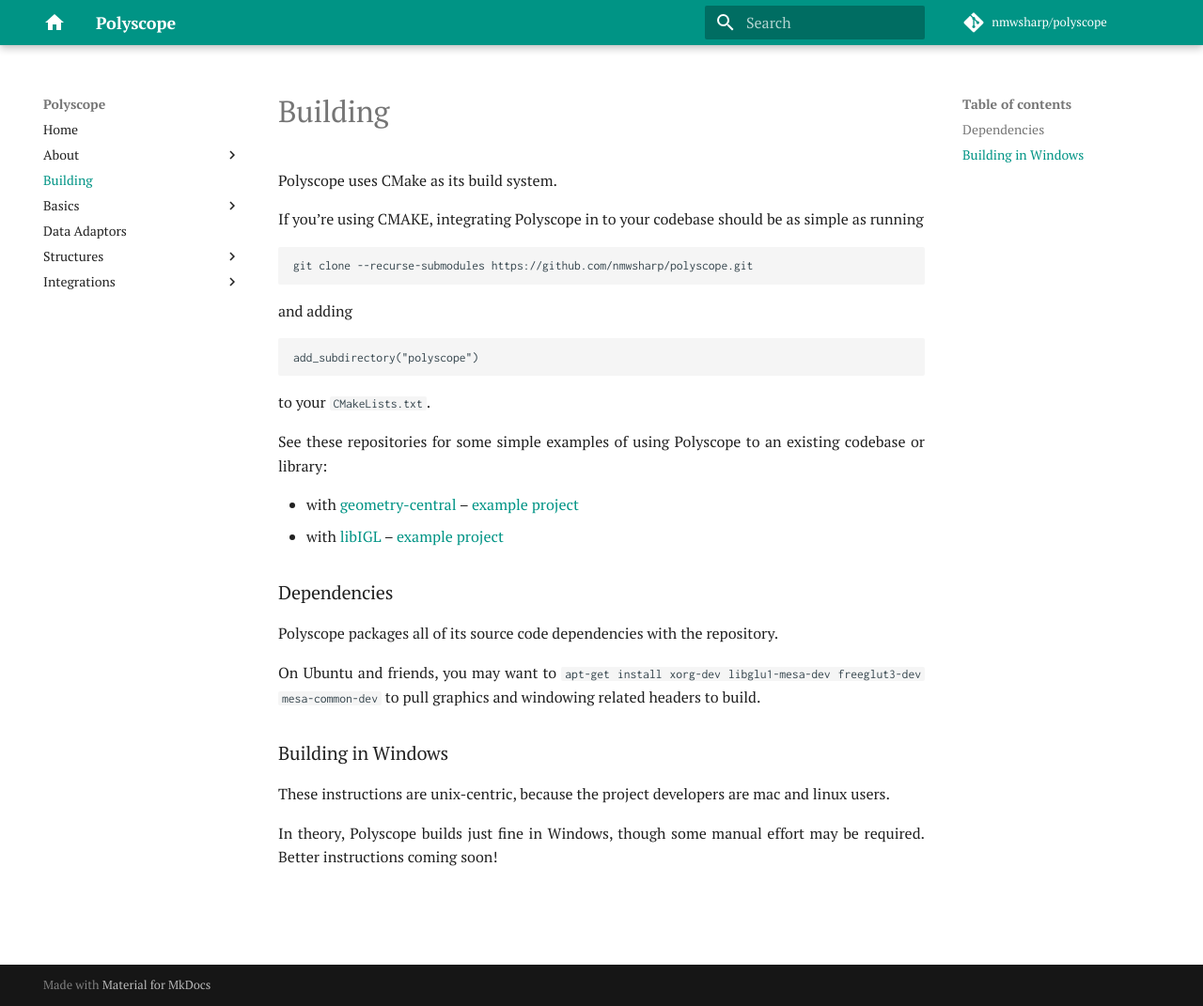
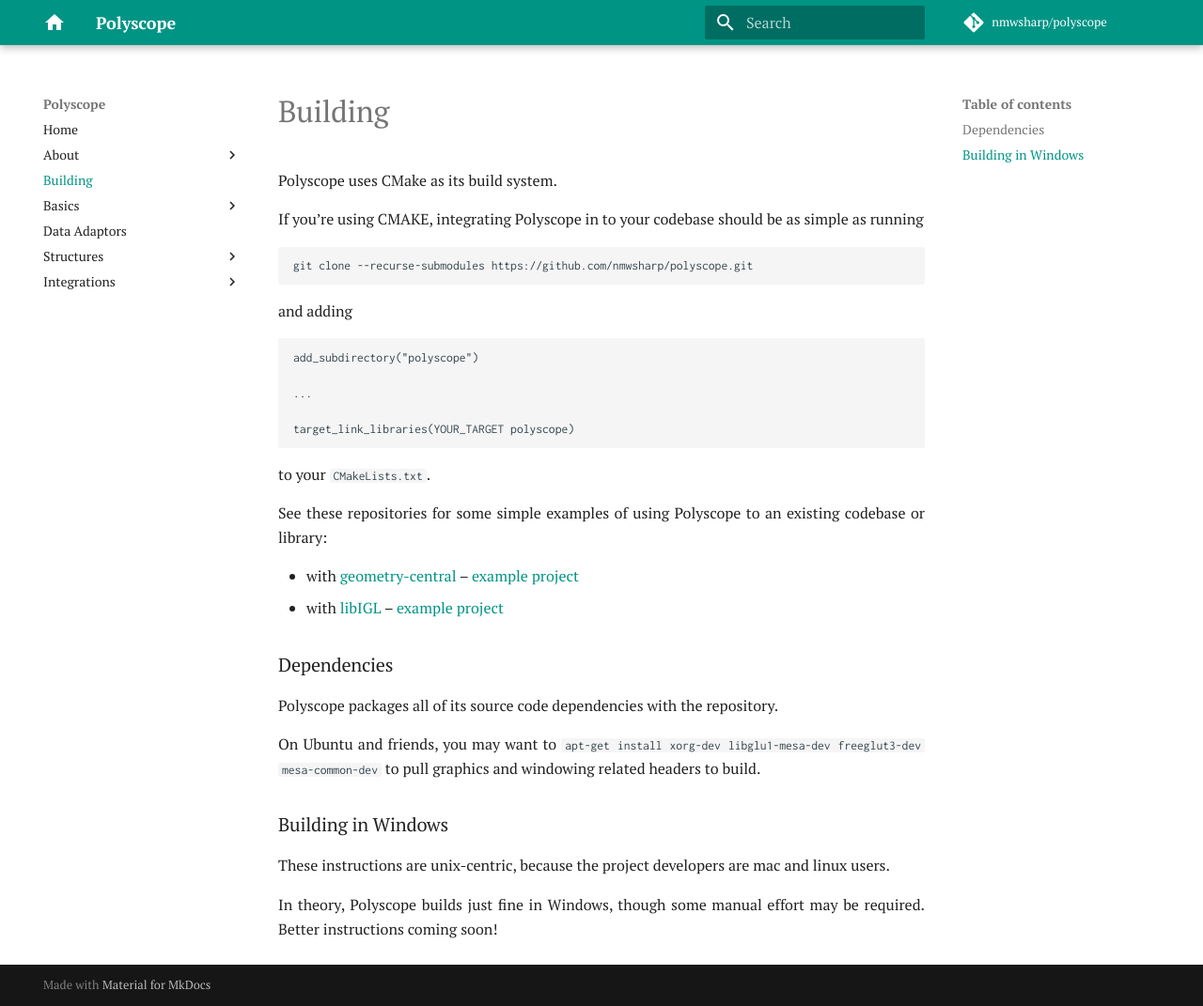
Before and after one commit to nmwsharp/polyscope-docs, an MkDocs documentation site: the page built from source/building/index.md, in a window 1280 px wide and 1071 px high. Shown: the whole window at 94% size. Built offline with MkDocs 1.6.1 and Material for MkDocs 9.7.7, drawn with Linux system fonts in a browser that asks for light colours; comment, search, counter and statistics services are not loaded.

Commit message:
add cmake note

````diff
--- a/source/building/index.md
+++ b/source/building/index.md
@@ -7,6 +7,10 @@
 and adding
 ```
 add_subdirectory("polyscope")
+
+...
+
+target_link_libraries(YOUR_TARGET polyscope)
 ```
 to your `CMakeLists.txt`.
 
````
